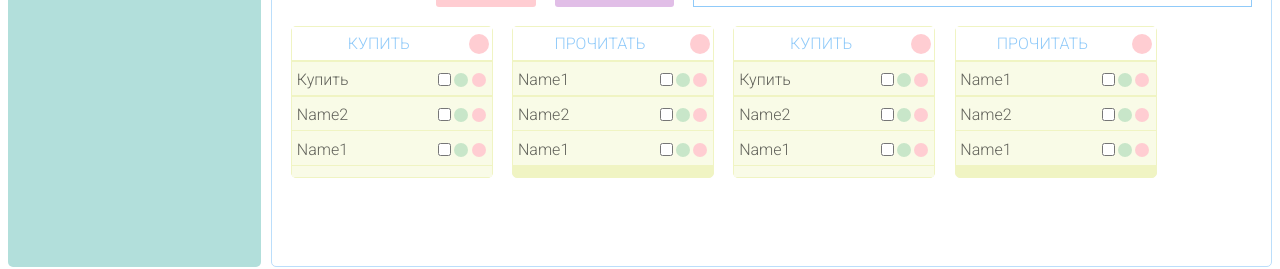
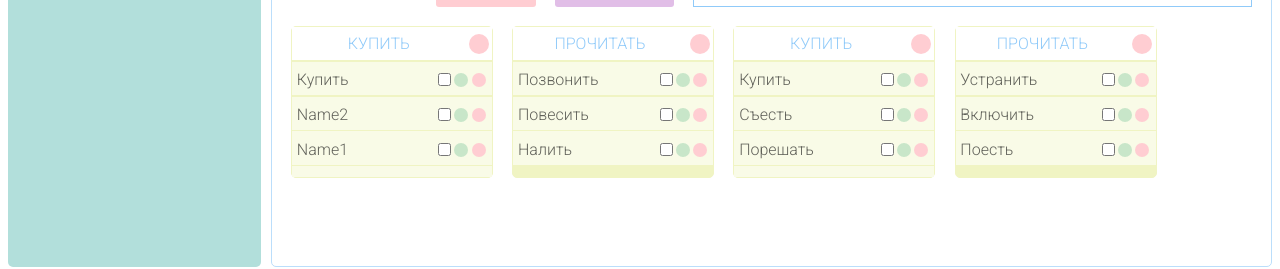
Before and after one commit to UstimenkoDenis/VueJS-todo, a Vue app: page / in a window 1280 px wide. Shown: the part 461-730 px from the top of the page. Built offline with nearby package versions, Linux system fonts and the light colour scheme.

Commit message:
drag&drop from GroupList to GroupList completed

```diff
--- a/src/App.vue
+++ b/src/App.vue
@@ -22,6 +22,7 @@
               v-bind:filter = "filter"
               @onDelete = "deleteCard"
               @onDragId = "onDragId"
+              @dragCardOrItem = "setDragCard"
           />
         </div>
       </div>
@@ -46,6 +47,8 @@
               @onDelGroup = "deleteGroup"
               @onDelItem = "deleteItem"
               @addItem = "addItem"
+              @onDragId = "onDragId"
+              @dragCardOrItem = "setDragItem"
           />
         </div>
       </div>
@@ -120,9 +123,19 @@ export default {
     Modal
   },
   methods: {
-    onDragId(id) {
+    onDragId(id, itemsId) {
      this.dragId = id
-
+     this.itemsId = itemsId
+     console.log(`dragId = ${id}`)
+     console.log(`itemsId = ${itemsId}`)
+    },
+    setDragCard() {
+      this.dragCardOrItem = 'card'
+      console.log(this.dragCardOrItem)
+    },
+    setDragItem() {
+      this.dragCardOrItem = 'item'
+      console.log(this.dragCardOrItem)
     },
     setTerm(term) {
       this.term = term
@@ -156,19 +169,29 @@ export default {
       }
     },
     addItem(id, groupId) {
-
+     if(this.dragCardOrItem == 'card') {
         const indexGroup = this.groupData.findIndex((item)=>item.id === groupId)
         const indexCard = this.cardsData.findIndex((item)=> item.id === id)
-      if(this.groupData[indexGroup].group.length === 0) {
-        return this.groupData[indexGroup].group = [this.cardsData[indexCard]]
+        const newGroupItems = [...this.groupData[indexGroup].group]
+        newGroupItems.unshift(this.cardsData[indexCard])
+        this.deleteCard(this.cardsData[indexCard].id) // удаляю из карт
+        return (
+          this.groupData[indexGroup].group = newGroupItems // добавляю в группу
+        )
+     } else
+     if(this.dragCardOrItem == 'item') {
+        const indexGroup = this.groupData.findIndex((item)=>item.id === groupId) // индекс группы куда
+        const indexGroupFrom = this.groupData.findIndex((item)=>item.id === this.itemsId) // индекс группы откуда
+        const indexItem = this.groupData[indexGroupFrom].group.findIndex((item)=> item.id === id) // индекс item откуда
+        const newGroupItems = [...this.groupData[indexGroup].group]
+        newGroupItems.unshift(this.groupData[indexGroupFrom].group[indexItem])
+
+        this.deleteItem(id, this.itemsId) // удаляю из списка
+        return (
+          this.groupData[indexGroup].group = newGroupItems // добавляю в группу
+        )
      }
-      const newGroupItems = [...this.groupData[indexGroup].group]
-       console.log(id, groupId, indexGroup,indexCard)
 
-      newGroupItems.unshift(this.cardsData[indexCard])
-      return (
-        this.groupData[indexGroup].group = newGroupItems
-      )
     },
     addCard(title, description) {
       const id = this.cardsData.length + 1
@@ -220,7 +243,6 @@ export default {
     deleteItem(id, idGroup) {
         const indexGroup = this.groupData.findIndex((elem)=>elem.id === idGroup)
         const index = this.groupData[indexGroup].group.findIndex((elem)=>elem.id === id)
-
         const before = this.groupData[indexGroup].group.slice(0,index)
         const after = this.groupData[indexGroup].group.slice(index+1)
         const newGroupList = [...before,...after]
@@ -233,6 +255,8 @@ export default {
   data() {
     return {
       dragId: 0,
+      itemsId: 0,
+      dragCardOrItem:'',
       filter:'name',
       filterGroup: 'name',
       term: '',
@@ -258,33 +282,33 @@ export default {
                         {id: 5, title: "Купить",description: "Lorem ipsum, dolor sit amet consectetur adipisicing elit. Est fugiat nihil eos vel, ipsam doloremque perferendis architecto possimus saepe obcaecati laborum molestias neque eligendi cum dolore ipsa quod iure. Consectetur.", completed: false},
                         {id: 6, title: "Name2",description: "Lorem ipsum, dolor sit amet consectetur adipisicing elit. Est fugiat nihil eos vel, ipsam doloremque perferendis architecto possimus saepe obcaecati laborum molestias neque eligendi cum dolore ipsa quod iure. Consectetur.", completed: false},
                         {id: 7, title: "Name1",description: "Body1", completed: false},
-                        {id: 8, title: "Name1",description: "Body1", completed: false}
+                        {id: 8, title: "Na",description: "Body1", completed: false}
                     ]
                   },
                   { id: 2,
                     title: "Прочитать",
                     group: [
-                            {id: 9, title: "Name1",description: "Body1", completed: false},
-                            {id: 10, title: "Name2",description: "Body2", completed: false},
-                            {id: 11, title: "Name1",description: "Body1", completed: false}
+                            {id: 9, title: "Позвонить",description: "Body1", completed: false},
+                            {id: 10, title: "Повесить",description: "Body2", completed: false},
+                            {id: 11, title: "Налить",description: "Body1", completed: false}
 
                     ]
                   },
                   { id: 3,
                     title: "Купить",
                     group: [
-                        {id: 5, title: "Купить",description: "Lorem ipsum, dolor sit amet consectetur adipisicing elit. Est fugiat nihil eos vel, ipsam doloremque perferendis architecto possimus saepe obcaecati laborum molestias neque eligendi cum dolore ipsa quod iure. Consectetur.", completed: false},
-                        {id: 6, title: "Name2",description: "Lorem ipsum, dolor sit amet consectetur adipisicing elit. Est fugiat nihil eos vel, ipsam doloremque perferendis architecto possimus saepe obcaecati laborum molestias neque eligendi cum dolore ipsa quod iure. Consectetur.", completed: false},
-                        {id: 7, title: "Name1",description: "Body1", completed: false},
-                        {id: 8, title: "Name1",description: "Body1", completed: false}
+                        {id: 12, title: "Купить",description: "Lorem ipsum, dolor sit amet consectetur adipisicing elit. Est fugiat nihil eos vel, ipsam doloremque perferendis architecto possimus saepe obcaecati laborum molestias neque eligendi cum dolore ipsa quod iure. Consectetur.", completed: false},
+                        {id: 13, title: "Съесть",description: "Lorem ipsum, dolor sit amet consectetur adipisicing elit. Est fugiat nihil eos vel, ipsam doloremque perferendis architecto possimus saepe obcaecati laborum molestias neque eligendi cum dolore ipsa quod iure. Consectetur.", completed: false},
+                        {id: 14, title: "Порешать",description: "Body1", completed: false},
+                        {id: 15, title: "Выпить",description: "Body1", completed: false}
                     ]
                   },
                   { id: 4,
                     title: "Прочитать",
                     group: [
-                            {id: 9, title: "Name1",description: "Body1", completed: false},
-                            {id: 10, title: "Name2",description: "Body2", completed: false},
-                            {id: 11, title: "Name1",description: "Body1", completed: false}
+                            {id: 16, title: "Устранить",description: "Body1", completed: false},
+                            {id: 17, title: "Включить",description: "Body2", completed: false},
+                            {id: 18, title: "Поесть",description: "Body1", completed: false}
 
                     ]
                   }
--- a/src/components/Card/Card.vue
+++ b/src/components/Card/Card.vue
@@ -59,13 +59,15 @@ export default {
         dragStart() {
             setTimeout(()=>{
                 this.cardHide = true
-                return this.$emit('onDragId', this.card.id)
+                return (
+                    this.$emit('onDragId', this.card.id),
+                    this.$emit('dragCardOrItem', 'card')
+                )
             },0)
 
         },
         dragEnd() {
             this.cardHide = false
-            this.onDelete(this.card.id)
         }
     },
     filters: {
--- a/src/components/CardList/CardList.vue
+++ b/src/components/CardList/CardList.vue
@@ -6,6 +6,7 @@
             v-bind:card="card"
             v-on:onDelete="deleteCard"
             @onDragId = "onDragId"
+            @dragCardOrItem = "onDragCard"
         />
     </ul>
 </template>
@@ -46,6 +47,9 @@ export default {
         },
         onDragId(id) {
             return this.$emit('onDragId', id)
+        },
+        onDragCard() {
+            return this.$emit('dragCardOrItem', 'card')
         }
     }
 }
--- a/src/components/Group/Group.vue
+++ b/src/components/Group/Group.vue
@@ -27,7 +27,8 @@
                     v-bind:key="item.id"
                     v-bind:item="item"
                     v-on:onDelItem="deleteItem"
-
+                    @onDragId="onDragId"
+                    @dragCardOrItem="onDragItem"
                 />
            </ul>
         </div>
@@ -47,6 +48,12 @@ import GroupItem from './GroupItem'
             }
         },
         methods: {
+            onDragId(id) {
+                return this.$emit('onDragId', id, this.items.id) //
+            },
+            onDragItem() {
+                return this.$emit('dragCardOrItem', 'item')
+            },
             dragOver(evt) {
                 console.log('dragOver')
                 evt.preventDefault()
@@ -60,10 +67,7 @@ import GroupItem from './GroupItem'
                 this.hovered=false
             },
             dragDrop() {
-                console.log('drop')
-                console.log(this.items.id)
                 this.hovered=false
-                console.log(`this dragid ${this.dragId}`)
                 this.addItem(this.dragId, this.items.id)
             },
             addItem(id, groupId) {
--- a/src/components/Group/GroupItem.vue
+++ b/src/components/Group/GroupItem.vue
@@ -3,6 +3,8 @@
         class="group-item"
         draggable="true"
         v-bind:class="{hide: itemHide}"
+        v-on:dragstart="dragStart"
+        v-on:dragend="dragEnd"
 
     >
         <div class="group-item__header flex-between">
@@ -47,11 +49,17 @@ export default {
         }
     },
     methods: {
-        dragstart() {
+        dragStart() {
            setTimeout(()=>{
                 this.itemHide = true
-                return this.$emit('onDragId', this.item.id)
+                return (
+                    this.$emit('onDragId', this.item.id),
+                    this.$emit('dragCardOrItem', 'item')
+                )
             },0)
+        },
+        dragEnd() {
+                this.itemHide = false
         }
     }
 
--- a/src/components/GroupList/GroupList.vue
+++ b/src/components/GroupList/GroupList.vue
@@ -10,6 +10,8 @@
             @onDelGroup="deleteGroup"
             @onDelItem="deleteItem"
             @addItem="addItem"
+            @onDragId="onDragId"
+            @dragCardOrItem="onDragItem"
         />
     </ul>
 </template>
@@ -28,7 +30,12 @@ export default {
         }
     },
     methods: {
-
+        onDragId(id, itemsId) {
+            return this.$emit('onDragId', id, itemsId)
+        },
+        onDragItem() {
+            return this.$emit('dragCardOrItem', 'item')
+        },
         filteredGroups(groupData, groupTerm) {
            if(this.filterGroup === "name") {
                 if(groupTerm === 0) {
```
Lines whose indentation alone changed are shown as unchanged.
